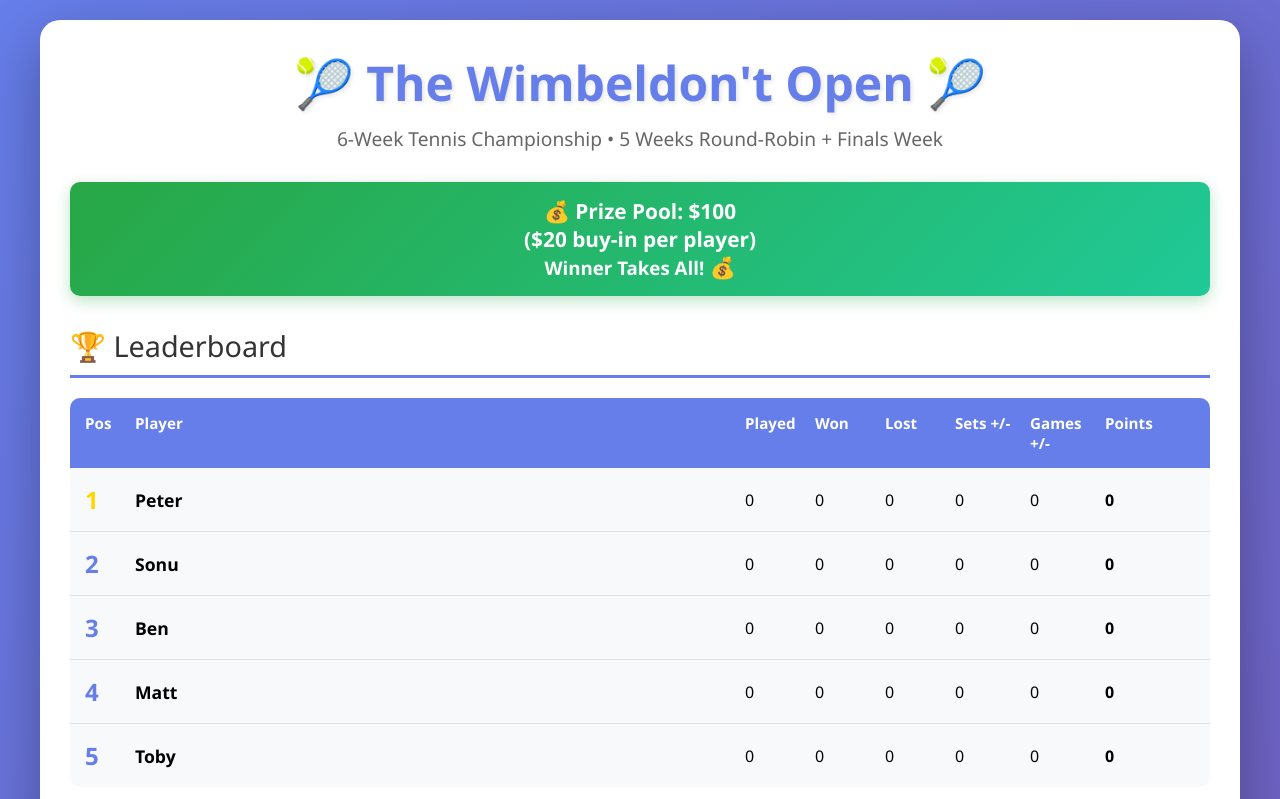
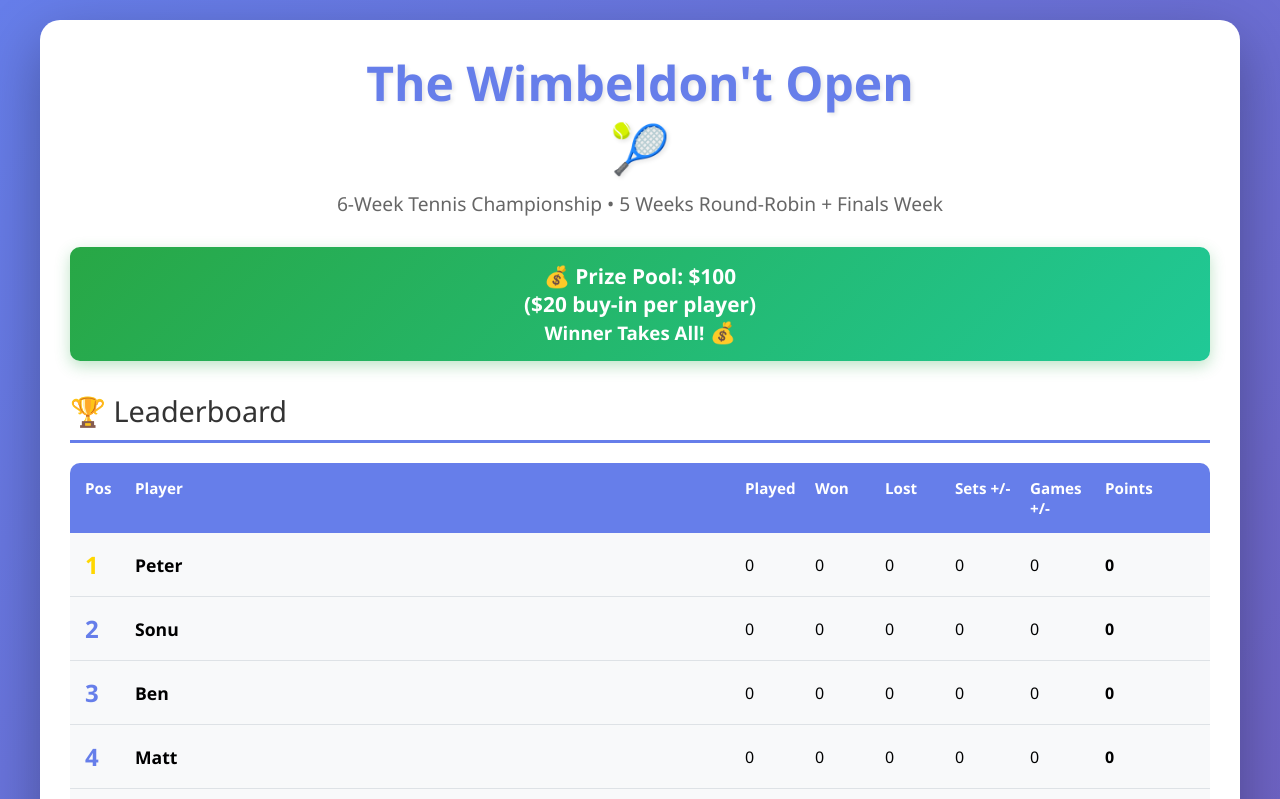
Before and after one commit to phang2000/wimbeldont-open, a plain HTML site: page index.html in a window 1280 px wide. Shown: the top 799 px of the page. Drawn offline with Linux system fonts and the light colour scheme.

Commit message:
Update index.html

```diff
--- a/index.html
+++ b/index.html
@@ -464,7 +464,7 @@
 </head>
 <body>
     <div class="container">
-        <h1>🎾 The Wimbeldon't Open 🎾</h1>
+        <h1>The Wimbeldon't Open <br>🎾</h1>
         <p class="subtitle">6-Week Tennis Championship • 5 Weeks Round-Robin + Finals Week</p>
         <div style="text-align: center; background: linear-gradient(135deg, #28a745 0%, #20c997 100%); color: white; padding: 15px; border-radius: 10px; margin-bottom: 30px; font-size: 1.3em; font-weight: bold; box-shadow: 0 5px 15px rgba(40, 167, 69, 0.3);" class="prize-banner">
             💰 Prize Pool: $100 <br>($20 buy-in per player)<br><span style="font-size: 0.9em;">Winner Takes All!</span> 💰
```
